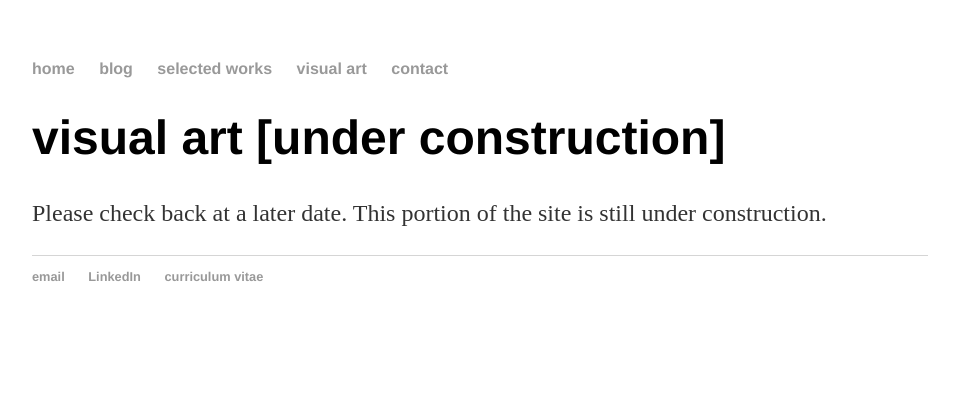
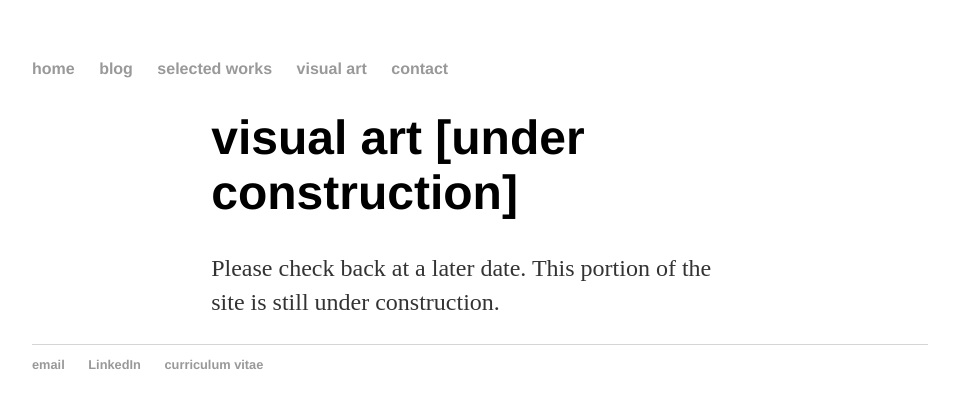
Before and after one commit to HillJustin/HillJustin.github.io, a Jekyll site: the page built from visual art/index.md, in a window 1280 px wide. Shown: the top 408 px of the page, without its empty margins (160-1119 px from the left). Built offline with Jekyll 4.4.1, drawn with Linux system fonts in a browser that asks for light colours.

Commit message:
attempt to add main column to default template

```diff
--- a/assets/css/main.css
+++ b/assets/css/main.css
@@ -41,8 +41,14 @@ ul.posts {
 ul.posts li {
     list-style: none;
 }
+
 img {
     width: 50%;
     height: 50%;
     object-fit: scale-down;
 }
+
+div.container {
+    width: 60%;
+    margin: auto;
+}
```
